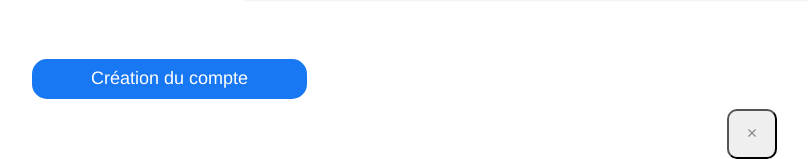
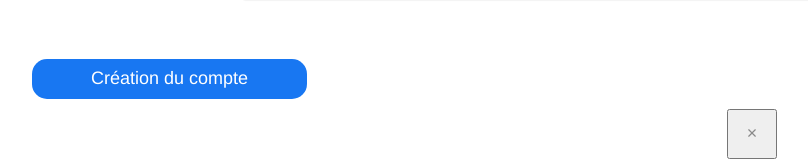
Before and after one commit to laurentdebize-ece/projet-web-dynamique-groupe1-b, a PHP site: page /Users/CreationCompte.php in a window 1280 px wide. Shown: the part 720-879 px from the top of the page, without its empty margins (73-881 px from the left). Run offline with PHP 8.4, Linux system fonts and the light colour scheme; the visitor is signed in with stand-in values (Sample User, id 1).

Commit message:
CreaCompte

```diff
--- a/CSS/creationCompte.css
+++ b/CSS/creationCompte.css
@@ -51,7 +51,6 @@
     position: absolute;
     color: #8a8a8a;
     cursor: pointer;
-    border-radius: 10px;
     margin-left: 350px;
     height: 50px;
     width: 50px;
```
